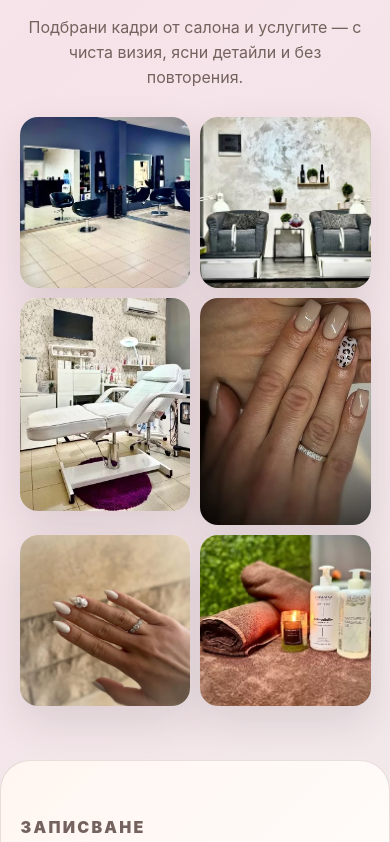
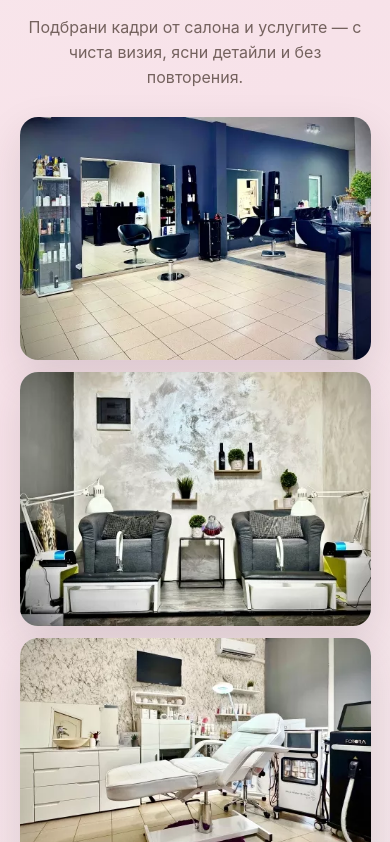
Before and after one commit to Deanooooooooo/fourstyle-beauty-salon-site, a plain HTML site: page index.html in a window 390 px wide. Shown: the part 2884-3726 px from the top of the page. Drawn offline with Linux system fonts and the light colour scheme.

Commit message:
Fix responsive image gallery layouts

```diff
--- a/styles.css
+++ b/styles.css
@@ -36,3 +36,45 @@
   .footer-actions{display:grid;grid-template-columns:repeat(6,1fr);gap:9px;width:100%}.footer-action{grid-column:span 2;height:46px;border-radius:18px;padding:0 8px;background:#fff;color:var(--accent-dark);border-color:rgba(111,64,56,.16);box-shadow:0 8px 20px rgba(111,64,56,.08);font-size:.82rem;gap:6px}.footer-action:first-child,.footer-action:nth-child(2){grid-column:span 3;background:var(--deep);color:#fff;border-color:var(--deep);box-shadow:0 12px 28px rgba(35,72,61,.18)}.footer-action svg{width:17px;height:17px}.footer-action span{font-size:.82rem;line-height:1;font-weight:850}
 }
 @media(max-width:360px){.footer-actions{grid-template-columns:1fr}.footer-action,.footer-action:first-child,.footer-action:nth-child(2){grid-column:auto}}
+
+/* Image layout repair: preserve real photo aspect ratios on desktop and mobile. */
+:is(.result-gallery,.gallery-grid,.results-grid,.portfolio-grid,.gallery,.masonry){
+  columns:3 240px !important;
+  column-gap:18px !important;
+  display:block !important;
+  grid-template-columns:none !important;
+  grid-auto-rows:auto !important;
+  align-items:start !important;
+}
+:is(.result-gallery,.gallery-grid,.results-grid,.portfolio-grid,.gallery,.masonry) > :is(img,figure,.result-card,.portfolio-card){
+  display:block !important;
+  width:100% !important;
+  height:auto !important;
+  min-height:0 !important;
+  max-height:none !important;
+  aspect-ratio:auto !important;
+  object-fit:unset !important;
+  break-inside:avoid !important;
+  margin:0 0 18px !important;
+  grid-column:auto !important;
+  grid-row:auto !important;
+}
+:is(.result-gallery,.gallery-grid,.results-grid,.portfolio-grid,.gallery,.masonry) img{
+  width:100% !important;
+  height:auto !important;
+  min-height:0 !important;
+  max-height:none !important;
+  aspect-ratio:auto !important;
+  object-fit:contain !important;
+  object-position:center !important;
+}
+:is(.result-gallery,.gallery-grid,.results-grid,.portfolio-grid,.gallery,.masonry) figcaption{
+  max-width:calc(100% - 24px);
+}
+@media (max-width:900px){
+  :is(.result-gallery,.gallery-grid,.results-grid,.portfolio-grid,.gallery,.masonry){columns:2 160px !important;column-gap:12px !important}
+  :is(.result-gallery,.gallery-grid,.results-grid,.portfolio-grid,.gallery,.masonry) > :is(img,figure,.result-card,.portfolio-card){margin-bottom:12px !important}
+}
+@media (max-width:560px){
+  :is(.result-gallery,.gallery-grid,.results-grid,.portfolio-grid,.gallery,.masonry){columns:1 !important}
+}
```
